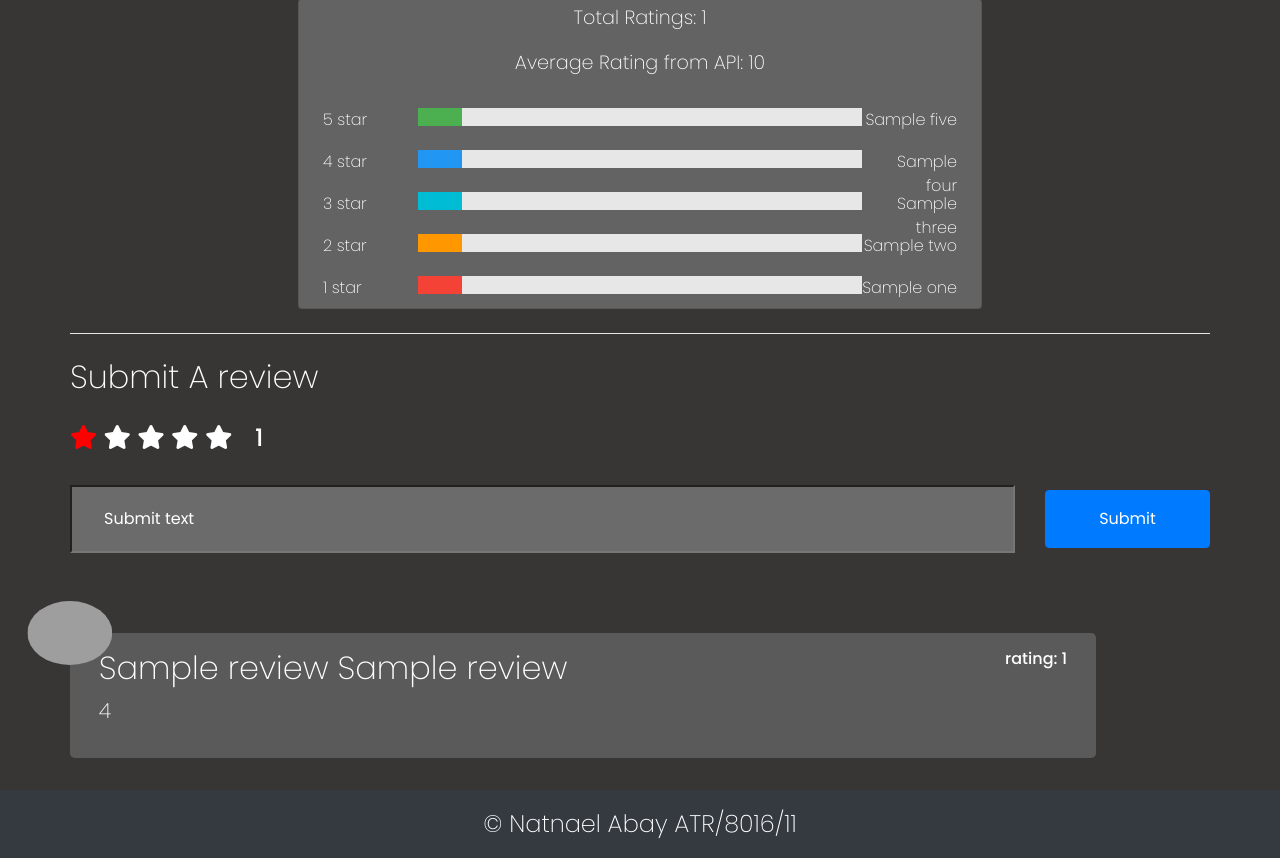
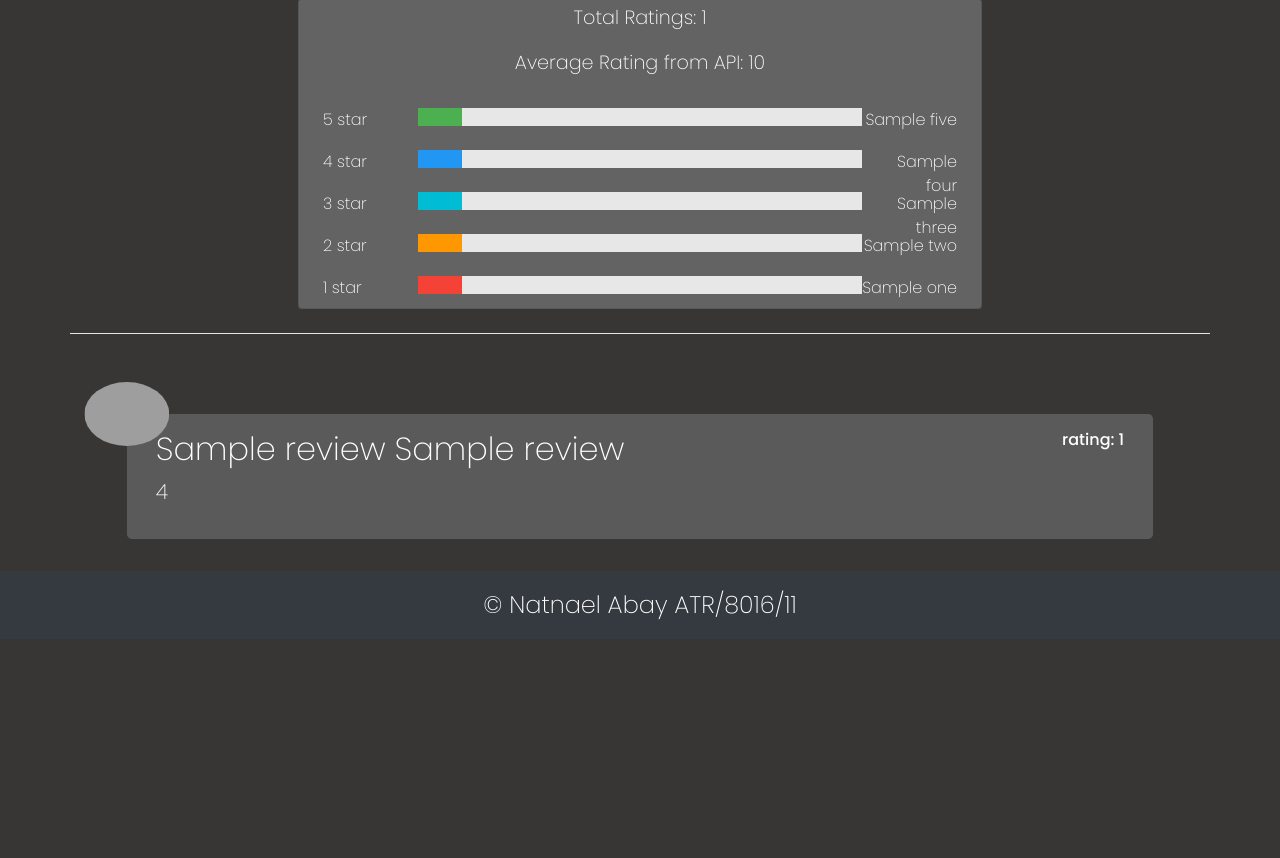
Before and after one commit to natnaelabay/Flask-Book-Reviews-App, a Flask app: template books/templates/book.html in a window 1280 px wide. Shown: the part 221-1079 px from the top of the page. After the commit the page ends 841 px from the top, so only its background shows below. Run offline with Flask 2, Linux system fonts and the light colour scheme; the template is opened without the code that fills it: most values are stand-ins (such as "Sample title", 1, 10 or a date in 2020); grey boxes are pictures that could not be loaded.

Commit message:
[main] validation if a user has already submitted added

```diff
--- a/books/templates/book.html
+++ b/books/templates/book.html
@@ -378,6 +378,7 @@
         }
     </style>
 
+    {% if has_not_submitted %}
 
     <h2 class="text-white my-4">Submit A review</h2>
     <div class="w-100 mt-3">
@@ -403,10 +404,12 @@
             <input type="text" placeholder="" id="rating_count" class="d-none" name="rating_count">
         </form>
     </div>
+    {% endif%}
+    <div class="">
 
+        {% for review in reviews %}
 
-    {% for review in rating %}
-    <div class=" r-card ">
+        <div class=" r-card mx-auto ">
             <div class="d-inline my-auto">
                 <div class="p-img">
                     <img src="{{review.usr_profile }}" alt="" class="p-img-wrapper">
@@ -425,10 +428,11 @@
         {% else %}
         <h1>No reviews yet! care to give one? </h1>
         {% endfor %}
+    </div>
 
 
     {% else %}
-    <h1>No such thing as a book</h1>
+        <h1 class="text-center">You have altered The url: Book not found</h1>
     {% endif %}
 
 </div>
```
Also changed, not shown: books/main_app/index.py (+9 -4 lines). Lines whose indentation alone changed are shown as unchanged.
